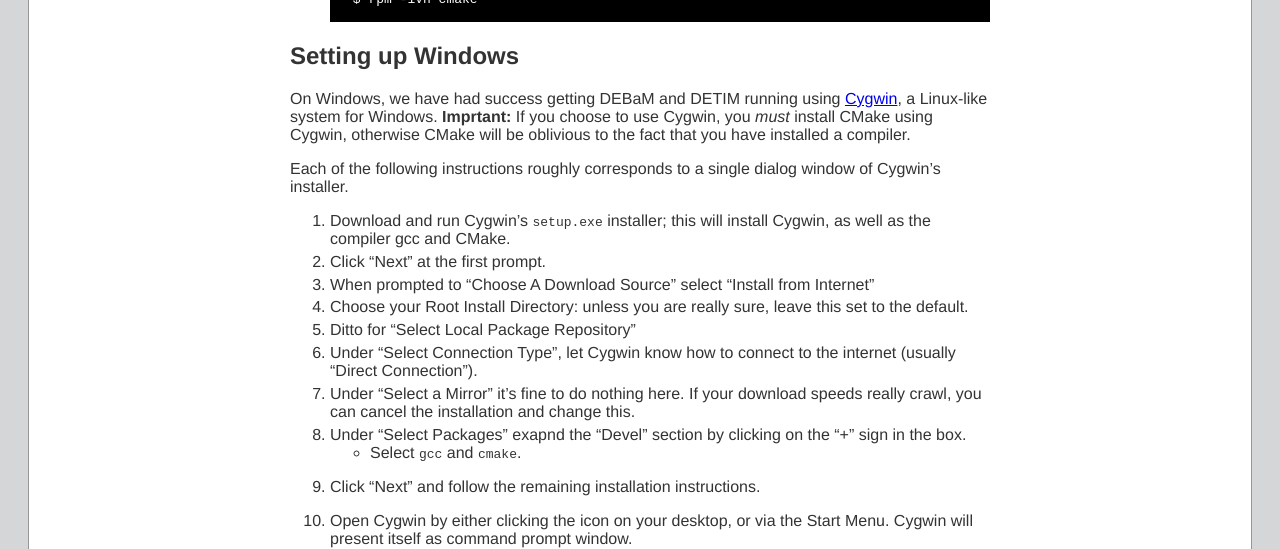
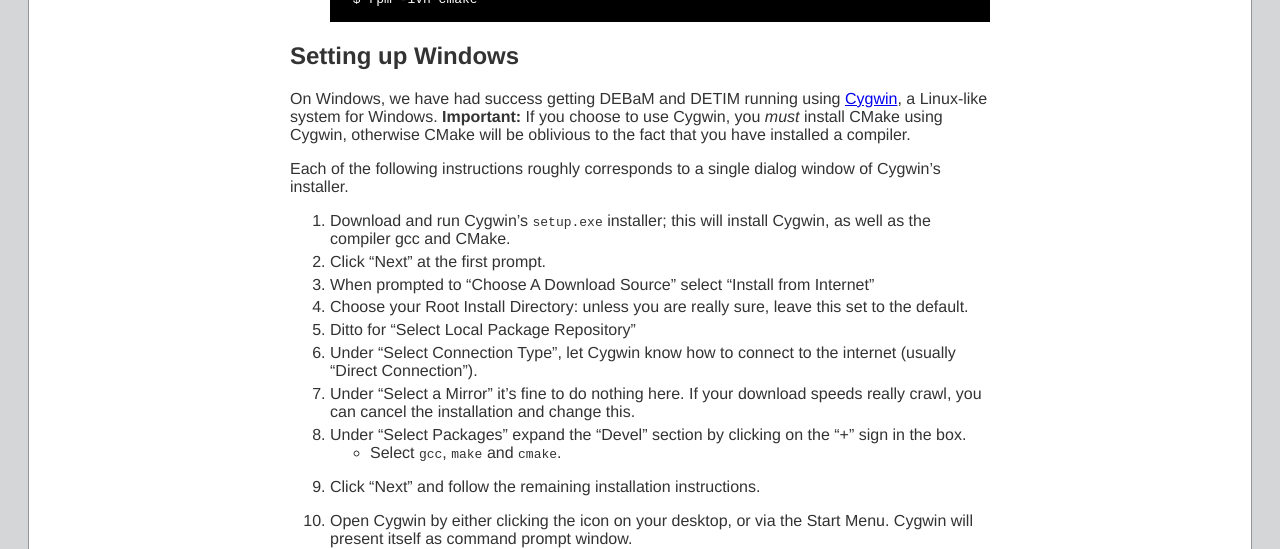
Before and after one commit to regine/meltmodel, a Jekyll site: the page built from install.md, in a window 1280 px wide. Shown: the part 1024-1573 px from the top of the page. Built offline with Jekyll 4.4.1, drawn with Linux system fonts in a browser that asks for light colours; Markdown is read by kramdown in place of the engine named in the settings.

Commit message:
Expanded README, fixed missing on cygwin installer, spelling

````diff
--- a/install.md
+++ b/install.md
@@ -65,7 +65,7 @@
 ---------------------------
 On Windows, we have had success getting DEBaM and DETIM running using
 [Cygwin](http://www.cygwin.com/), a Linux-like system for Windows.
-__Imprtant:__ If you choose to use Cygwin, you *must* install CMake using
+__Important:__ If you choose to use Cygwin, you *must* install CMake using
 Cygwin, otherwise CMake will be oblivious to the fact that you have
 installed a compiler.
 
@@ -84,9 +84,9 @@
 7. Under "Select a Mirror" it's fine to do nothing here. If your
    download speeds really crawl, you can cancel the installation
    and change this.
-8. Under "Select Packages" exapnd the "Devel" section by clicking
+8. Under "Select Packages" expand the "Devel" section by clicking
    on the "+" sign in the box.
-  - Select ```gcc``` and ```cmake```.
+  - Select ```gcc```, ```make``` and ```cmake```.
 9. Click "Next" and follow the remaining installation instructions.
 
 10. Open Cygwin by either clicking the icon on your desktop, or
````
Also changed, not shown: README.md.
